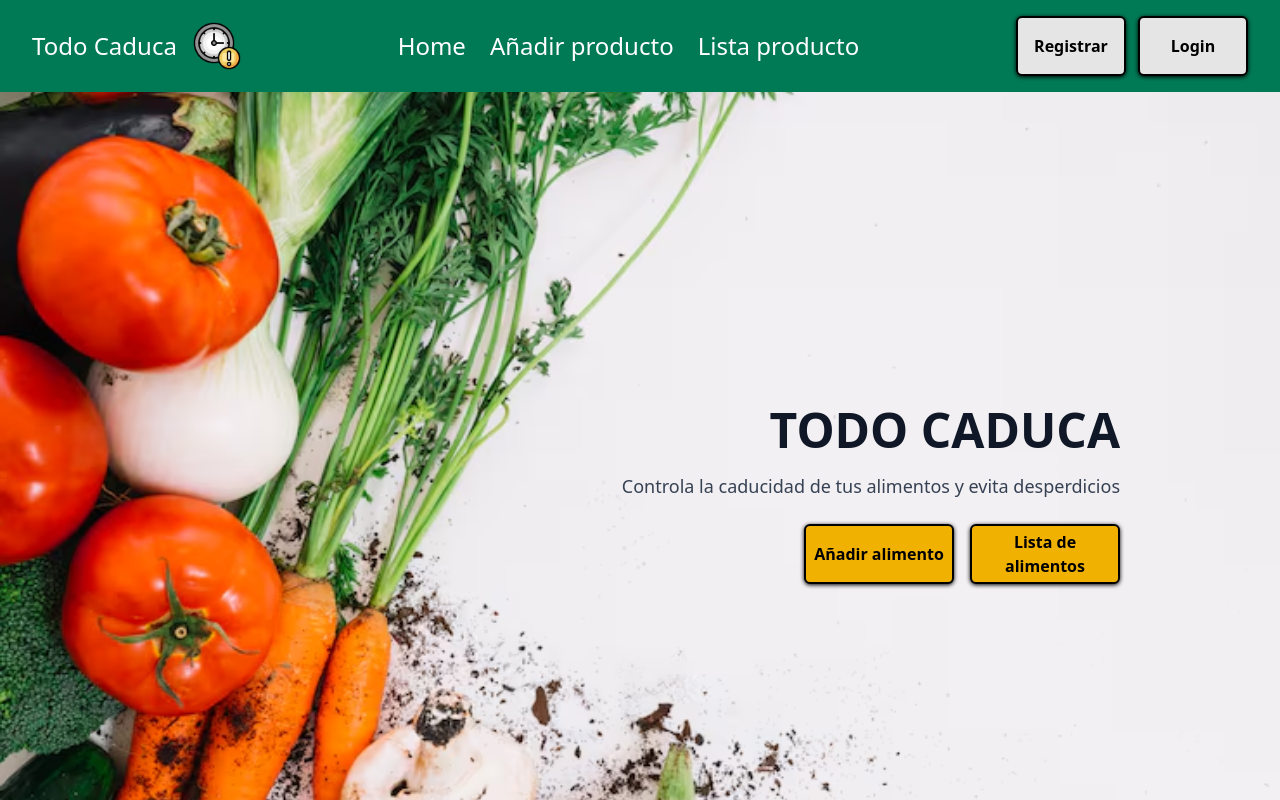
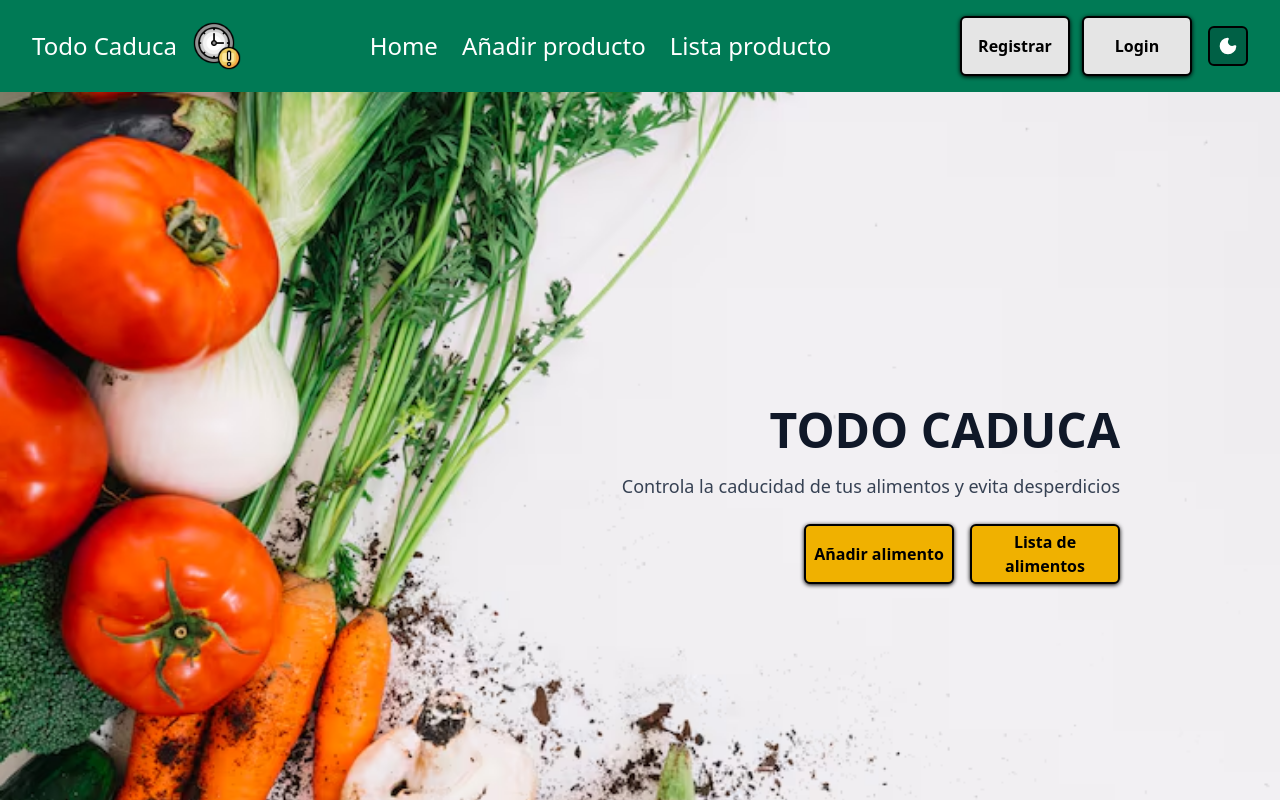
Before and after one commit to R4smu/AlmacenEx, a React (Vite) app: page /landingPage in a window 1280 px wide. Shown: the top 800 px of the page. Built offline with nearby package versions, Linux system fonts and the light colour scheme.

Commit message:
Añadir modo oscuro

```diff
--- a/package.json
+++ b/package.json
@@ -11,6 +11,7 @@
   },
   "dependencies": {
     "@tailwindcss/vite": "^4.1.18",
+    "lucide-react": "^0.576.0",
     "react": "^19.2.0",
     "react-dom": "^19.2.0",
     "react-icons": "^5.5.0",
--- /dev/null
+++ b/src/components/BotonOscuro.tsx
@@ -0,0 +1,43 @@
+import { useState, useEffect } from 'react';
+import { Moon, Sun } from 'lucide-react';
+
+const BotonOscuro = () => {
+  const [theme, setTheme] = useState(() => {
+    if (typeof window !== 'undefined') {
+      const savedTheme = localStorage.getItem('theme');
+      if (savedTheme) return savedTheme;
+      return window.matchMedia('(prefers-color-scheme: dark)').matches ? 'dark' : 'light';
+    }
+    return 'light';
+  });
+
+  useEffect(() => {
+    const root = window.document.documentElement;
+    if (theme === 'dark') {
+      root.classList.add('dark');
+    } else {
+      root.classList.remove('dark');
+    }
+    localStorage.setItem('theme', theme);
+  }, [theme]);
+
+  const toggleTheme = () => {
+    setTheme(prev => (prev === 'light' ? 'dark' : 'light'));
+  };
+
+  return (
+    <button
+      onClick={toggleTheme}
+      className="p-2 rounded-lg bg-emerald-800 hover:bg-emerald-900 dark:bg-slate-800 dark:hover:bg-slate-700 transition-colors border border-emerald-600 dark:border-slate-600"
+      aria-label="Cambiar tema"
+    >
+      {theme === 'dark' ? (
+        <Sun size={20} className="text-yellow-400 fill-yellow-400" />
+      ) : (
+        <Moon size={20} className="text-white fill-white" />
+      )}
+    </button>
+  );
+};
+
+export default BotonOscuro;
--- a/src/components/Footer.tsx
+++ b/src/components/Footer.tsx
@@ -21,7 +21,7 @@ const socialIcons = [
 
 const Footer = () => {
   return (
-    <footer className="bg-emerald-700 w-full p-6 shadow-sm">
+    <footer className="bg-emerald-700 dark:bg-slate-900 w-full p-6 shadow-sm transition-colors duration-500">
       <div className="flex flex-col items-center gap-4 md:flex-row md:justify-between md:flex-wrap">
 
         {/* Links */}
@@ -44,7 +44,7 @@ const Footer = () => {
           </li>
         </ul>
 
-        {/* Social Icons */}
+        {/* Iconos de redes sociales */}
         <ul className="flex items-center gap-3">
           {socialIcons.map(({ icon, label }) => (
             <li
@@ -54,6 +54,7 @@ const Footer = () => {
                 text-white text-xl cursor-pointer
                 transition-all duration-200
                 hover:scale-125 hover:text-emerald-200
+                dark:hover:text-blue-400
               "
             >
               {icon}
--- a/src/components/Header.tsx
+++ b/src/components/Header.tsx
@@ -1,10 +1,11 @@
 import Logo from "../assets/Logo.png"
 import Boton from "./Boton"
+import BotonOscuro from "./BotonOscuro"
 import { NavLink } from "react-router-dom";
 
 const Header = () => {
     return (
-        <section className="py-4 p-8 flex items-center justify-between bg-emerald-700">
+        <section className="py-4 p-8 flex items-center justify-between bg-emerald-700 transition-colors duration-500 dark:bg-slate-900">
             <NavLink to="/landingPage">
                 <div className="flex items-center gap-4">
                     <h1 className="text-2xl text-white">Todo Caduca</h1>
@@ -15,30 +16,25 @@ const Header = () => {
                 <nav>
                     <ul className="flex items-center text-white text-2xl font-medium gap-6">
                         <li>
-                            <NavLink
-                                to="/landingPage"
-                                className="hover:underline">
+                            <NavLink to="/landingPage" className="hover:underline">
                                 Home
                             </NavLink>
                         </li>
                         <li>
-                            <NavLink
-                                to="/anadirAlimentos"
-                                className="hover:underline">
+                            <NavLink to="/anadirAlimentos" className="hover:underline">
                                 Añadir producto
                             </NavLink>
                         </li>
                         <li>
-                            <NavLink
-                                to="/listaProducto"
-                                className="hover:underline">
+                            <NavLink to="/listaProducto" className="hover:underline">
                                 Lista producto
                             </NavLink>
                         </li>
                     </ul>
                 </nav>
+            </div>
 
-            </div>
+            <div className="flex items-center gap-4">
                 <div className="flex gap-3">
                     <NavLink to="/registro">
                         <Boton estilo="header">Registrar</Boton>
@@ -47,6 +43,9 @@ const Header = () => {
                         <Boton estilo="header">Login</Boton>
                     </NavLink>
                 </div>
+
+                <BotonOscuro />
+            </div>
         </section >
     )
 }
--- a/src/index.css
+++ b/src/index.css
@@ -15,3 +15,5 @@
   --color-panaderia:#FFD6A7;  --color-panaderia-texto:#FF8800;
   --color-congelados:#DBEAFE; --color-congelados-texto:#055AC8;
 }
+
+@variant dark (&:where(.dark, .dark *));
```
Also changed, not shown: 1 other file (tests, documents, lock files or other folders). Lines whose indentation alone changed are shown as unchanged.
